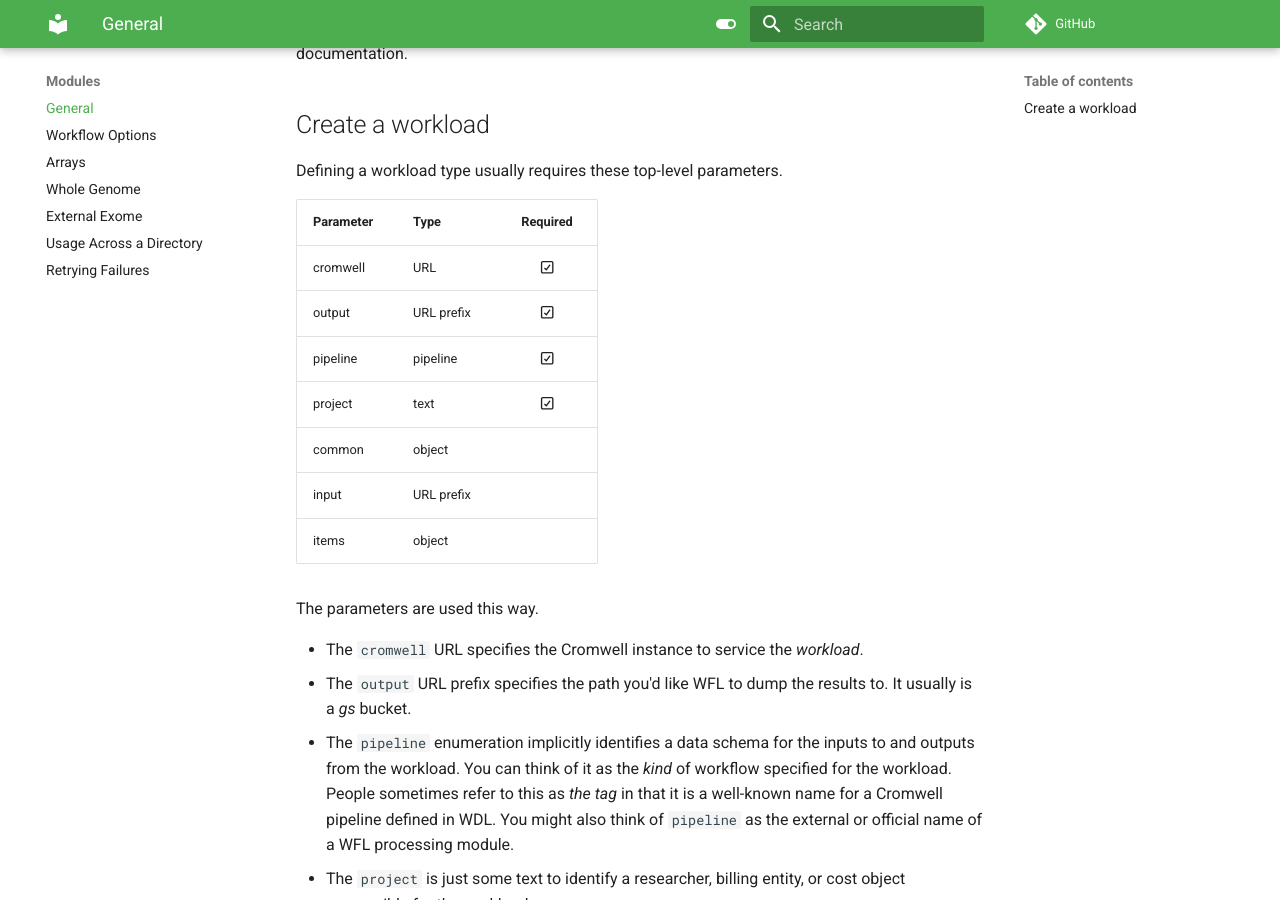
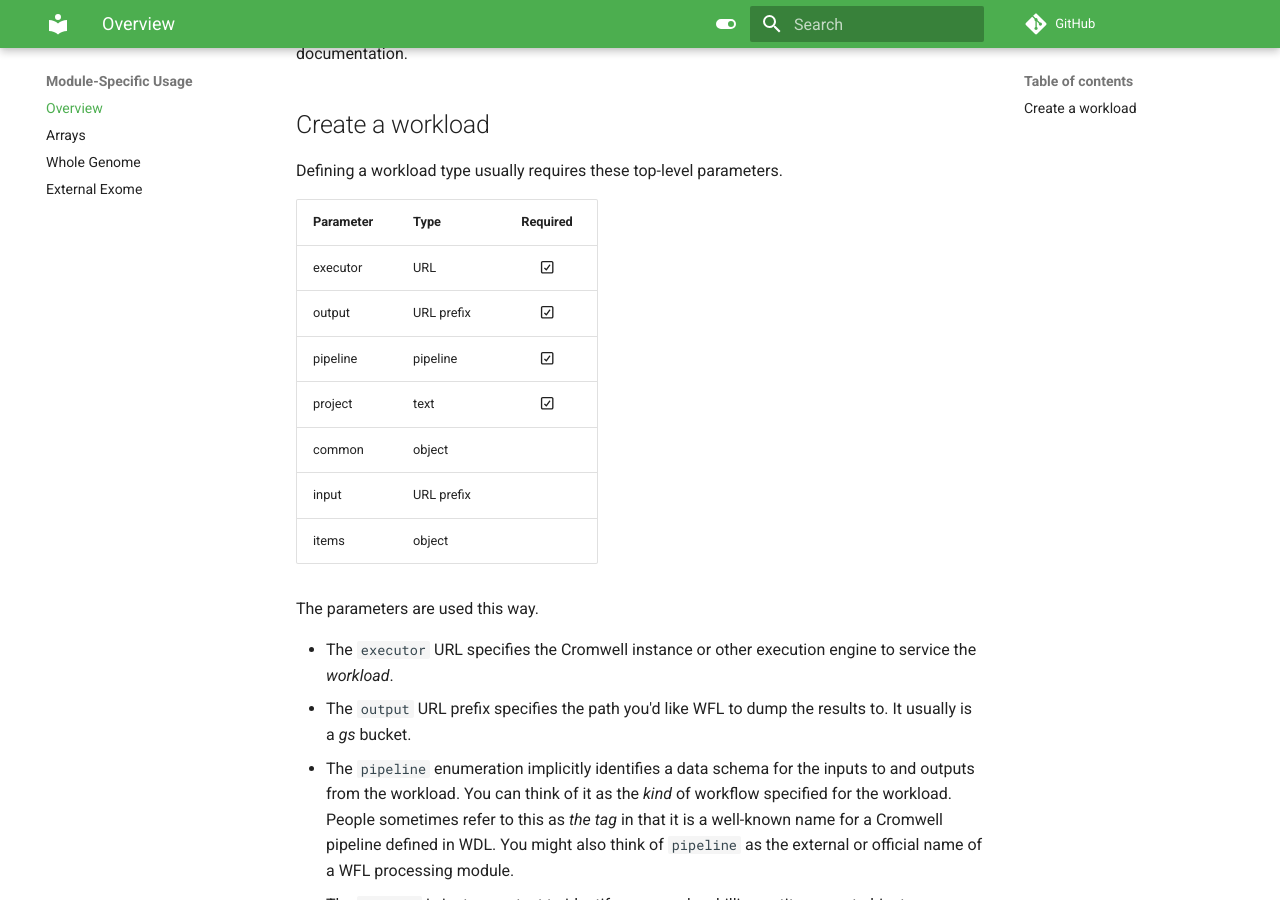
Before and after one commit to broadinstitute/wfl, an MkDocs documentation site: the page built from docs/md/modules-general.md, in a window 1280 px wide and 900 px high, scrolled down 963 px. Built offline with MkDocs 1.6.1 and Material for MkDocs 9.7.7, drawn with Linux system fonts in a browser that asks for light colours; comment, search, counter and statistics services are not loaded.

```diff
--- a/docs/md/modules-general.md
+++ b/docs/md/modules-general.md
@@ -28,7 +28,7 @@ Defining a workload type usually requires these top-level parameters.
 
 | Parameter | Type       |              Required              |
 |-----------|------------|:----------------------------------:|
-| cromwell  | URL        | :fontawesome-regular-check-square: |
+| executor  | URL        | :fontawesome-regular-check-square: |
 | output    | URL prefix  | :fontawesome-regular-check-square: |
 | pipeline  | pipeline   | :fontawesome-regular-check-square: |
 | project   | text       | :fontawesome-regular-check-square: |
@@ -39,8 +39,8 @@ Defining a workload type usually requires these top-level parameters.
 
 The parameters are used this way.
 
-- The `cromwell` URL specifies the Cromwell instance
-to service the _workload_.
+- The `executor` URL specifies the Cromwell instance or
+other execution engine to service the _workload_.
 - The `output` URL prefix specifies the path you'd like WFL
 to dump the results to. It usually is a _gs_ bucket.
 - The `pipeline` enumeration implicitly identifies a data
--- a/docs/mkdocs.yml
+++ b/docs/mkdocs.yml
@@ -37,14 +37,16 @@ nav:
     - Logging: dev-logging.md
     - Deployment: dev-deployment.md
     - Frontend: dev-frontend.md
-  - Modules:
-    - General: modules-general.md
-    - Workflow Options: workflow-options.md
+  - Module-Specific Usage:
+    - Overview: modules-general.md
     - Arrays: modules-arrays.md
     - Whole Genome: modules-wgs.md
     - External Exome: modules-external-exome-reprocessing.md
-    - Usage Across a Directory: modules-directory-usage.md
-    - Retrying Failures: modules-retry-usage.md
+  - General Usage:
+    - Workflow Options: usage-workflow-options.md
+    - Usage Across a Directory: usage-across-directory.md
+    - Retrying Failures: usage-retry.md
+    - Aborting a Workload: usage-abort.md
   - Readings:
     - WorkFlow Launcher's Role in Terra: terra.md
 
```
Also changed, not shown: docs/md/modules-external-exome-reprocessing.md (+1 -1 lines), docs/md/modules-wgs.md (+1 -1 lines), docs/md/usage-abort.md (added, +40 -0 lines), docs/md/usage-across-directory.md (renamed from docs/md/modules-directory-usage.md), docs/md/usage-retry.md (renamed from docs/md/modules-retry-usage.md), docs/md/usage-workflow-options.md (renamed from docs/md/workflow-options.md).
